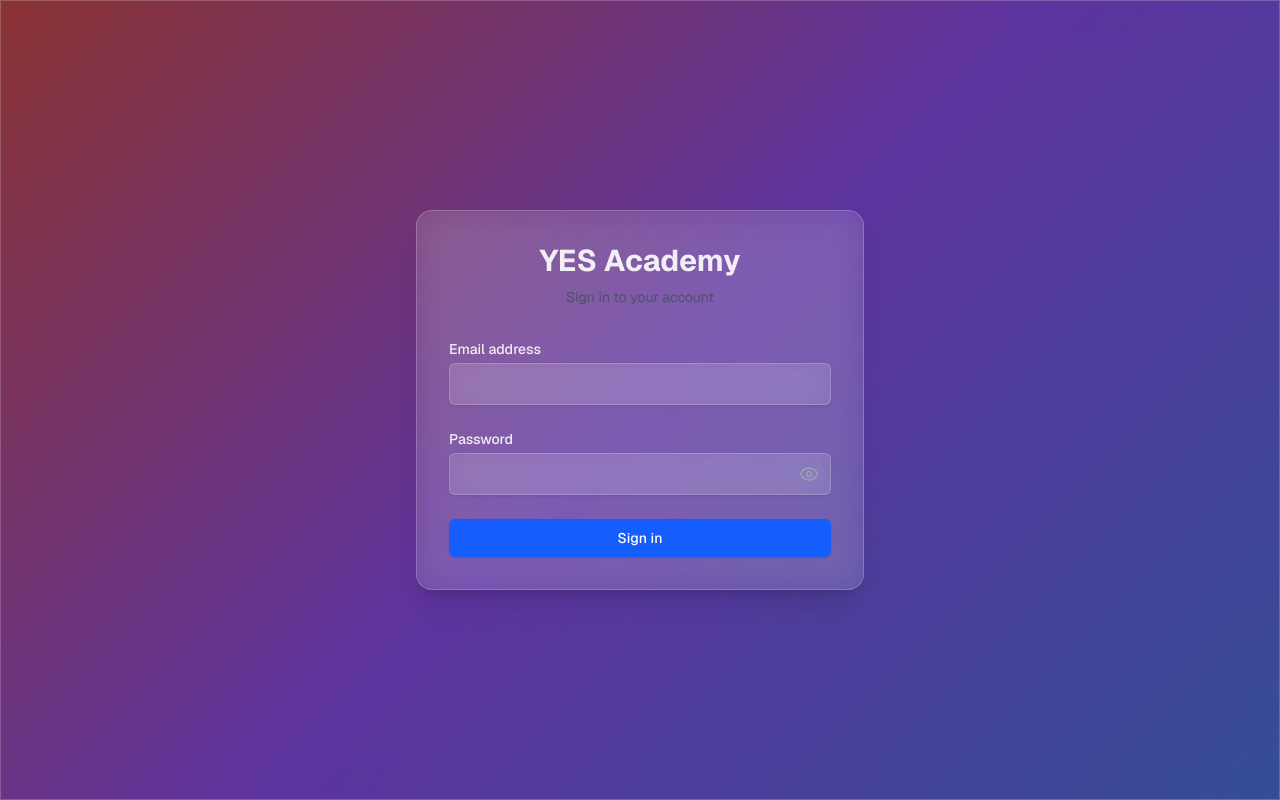
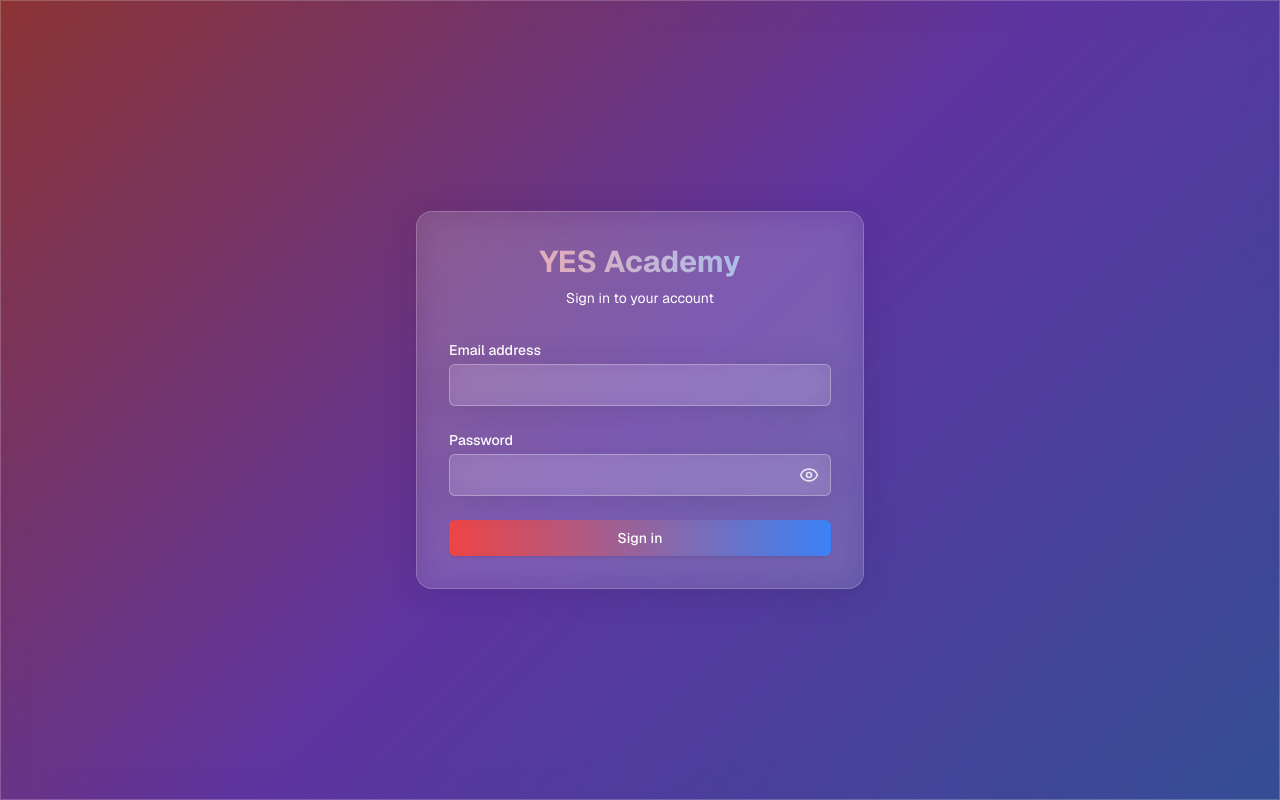
Before and after one commit to Soumik-Dastidar/yes-academy-attendance, a Next.js app: page /login in a window 1280 px wide. Built offline with nearby package versions, Linux system fonts and the light colour scheme; no server answers.

Commit message:
fix: restore mistakenly deleted glassmorphism ui styles

```diff
--- a/src/app/globals.css
+++ b/src/app/globals.css
@@ -24,24 +24,92 @@
     backdrop-filter: blur(16px) !important;
     -webkit-backdrop-filter: blur(16px) !important;
     border: 1px solid rgba(255, 255, 255, 0.2) !important;
-    color: white !important;
+    box-shadow: 0 4px 30px rgba(0, 0, 0, 0.1) !important;
   }
 
-  .text-gray-900, .text-gray-700, .text-gray-500 {
-    color: rgba(255, 255, 255, 0.9) !important;
+  /* Make sidebar and main backgrounds transparent so the global gradient shows */
+  aside, main, .bg-gray-100 {
+    background-color: transparent !important;
+    border-color: rgba(255, 255, 255, 0.1) !important;
   }
 
-  input, select, textarea {
-    background-color: rgba(255, 255, 255, 0.1) !important;
-    color: white !important;
+  /* Text Colors */
+  .text-gray-900, .text-gray-800, .text-gray-700, .text-gray-600 {
+    color: #ffffff !important;
+  }
+  .text-gray-500, .text-gray-400 {
+    color: rgba(255, 255, 255, 0.8) !important;
+  }
+
+  /* Borders */
+  .border-gray-200, .border-gray-300 {
     border-color: rgba(255, 255, 255, 0.3) !important;
   }
 
-  input::placeholder {
-    color: rgba(255, 255, 255, 0.5) !important;
+  /* Gradient Text Theme for headings and primary colored text */
+  h1, h2, h3, .text-blue-600 {
+    background: linear-gradient(to right, #fca5a5, #93c5fd) !important;
+    -webkit-background-clip: text !important;
+    -webkit-text-fill-color: transparent !important;
+    background-clip: text !important;
+    color: transparent !important;
+  }
+
+  /* Buttons */
+  .bg-blue-600 {
+    background: linear-gradient(to right, #ef4444, #3b82f6) !important;
+    border: none !important;
+    color: #ffffff !important;
+    -webkit-text-fill-color: #ffffff !important;
+  }
+  .hover\:bg-blue-700:hover {
+    background: linear-gradient(to right, #dc2626, #2563eb) !important;
+  }
+
+  /* Tables specific fixes for glassmorphism */
+  table th {
+    background-color: rgba(0, 0, 0, 0.3) !important;
+    color: #ffffff !important;
+  }
+  table td {
+    background-color: transparent !important;
+  }
+  tr.hover\:bg-gray-50:hover {
+    background-color: rgba(255, 255, 255, 0.15) !important;
+  }
+
+  /* Inputs, Selects, Search Bars */
+  input, select, textarea {
+    background-color: rgba(0, 0, 0, 0.3) !important;
+    color: #ffffff !important;
+    border: 1px solid rgba(255, 255, 255, 0.4) !important;
+  }
+  input::placeholder, textarea::placeholder {
+    color: rgba(255, 255, 255, 0.6) !important;
+  }
+  input:focus, select:focus, textarea:focus {
+    background-color: rgba(0, 0, 0, 0.5) !important;
+    border-color: #93c5fd !important;
+    outline: none !important;
+    box-shadow: 0 0 0 2px rgba(147, 197, 253, 0.5) !important;
+  }
+
+  /* Dropdown Options specific fix */
+  option {
+    background-color: #1e3a8a !important; /* solid blue for readability */
+    color: #ffffff !important;
+  }
+
+  /* General Hover states for sidebar items, table rows, etc */
+  .hover\:bg-gray-50:hover, .hover\:bg-gray-100:hover, .hover\:bg-blue-50:hover {
+    background-color: rgba(255, 255, 255, 0.2) !important;
+    color: #ffffff !important;
+  }
+  .hover\:text-blue-600:hover {
+    -webkit-text-fill-color: #93c5fd !important;
+    color: #93c5fd !important;
   }
 }
-
 @keyframes jump3d {
   0%, 100% {
     transform: translateY(0);
```
Also changed, not shown: 1 other file (tests, documents, lock files or other folders).
